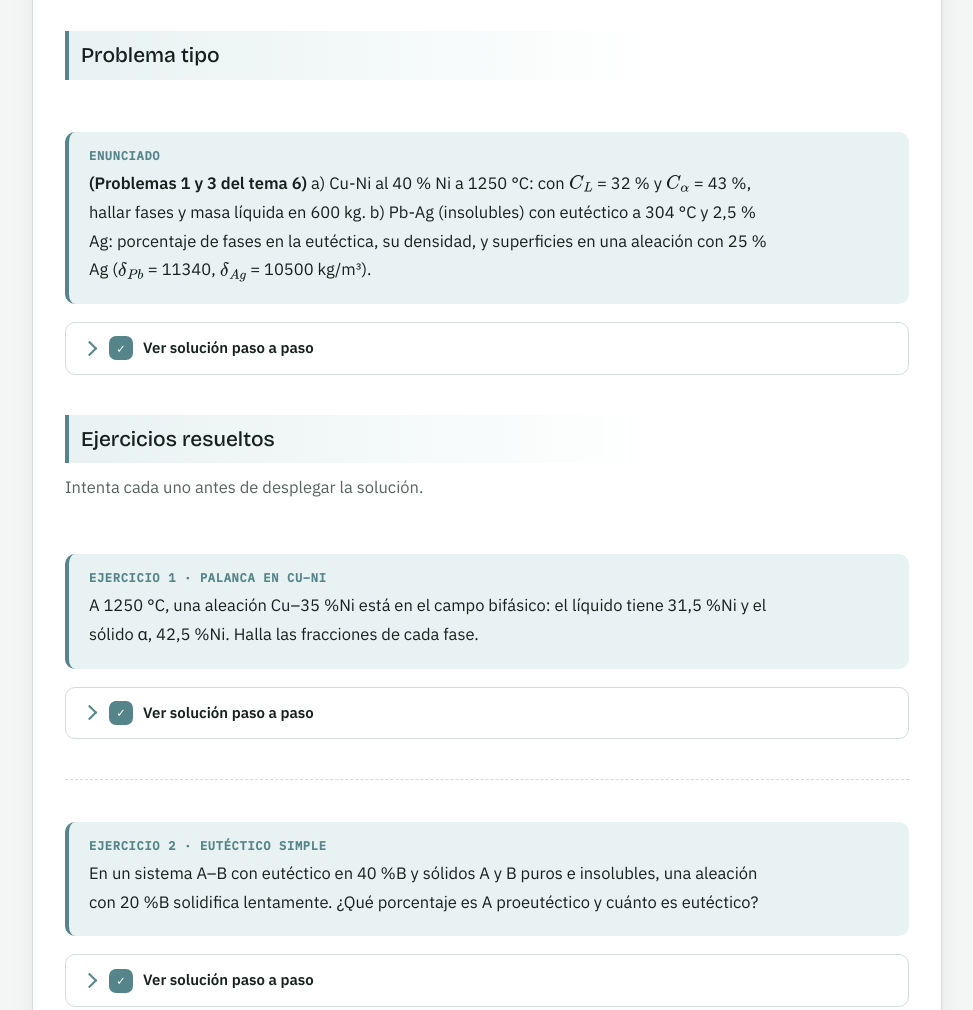
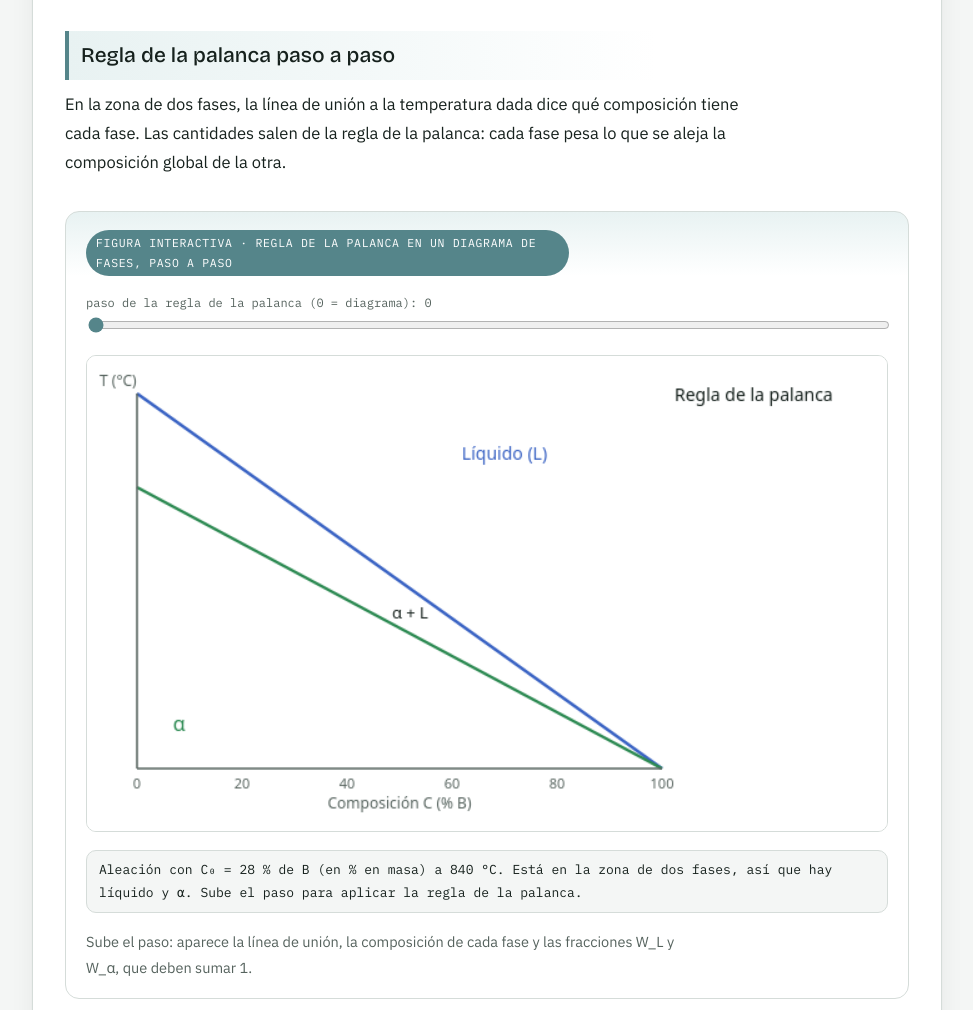
Before and after one commit to helionacon-ui/Ciencia-e-ingenier-a-de-materiales, a plain HTML site: page tema-06.html in a window 1280 px wide. Shown: the part 4744-5754 px from the top of the page, without its empty margins (288-1261 px from the left). Drawn offline with nearby package versions, Linux system fonts and the light colour scheme.

Commit message:
Tema 6: regla de la palanca paso a paso (simulador interactivo)
Co-Authored-By: Claude Haiku 5.5 <noreply@anthropic.com>
Claude-Session: https://claude.ai/code/session_013s7DMYBpC24BhHBw2Uz9jU

```diff
--- a/sims.js
+++ b/sims.js
@@ -758,5 +758,51 @@ SIMS.corrosion=el=>build(el,{w:660,h:400,
   Soluciones: aislar eléctricamente los dos metales, elegir metales próximos en la serie, invertir las áreas (pieza grande activa y elemento pequeño noble), pintar el <b>cátodo</b> (nunca solo el ánodo) o añadir ánodos de sacrificio de Zn o Mg.<br>
   <span class="hint">Un tornillo de acero en una chapa de cobre falla en semanas; un tornillo de cobre en una chapa de acero aguanta años. Es el mismo par con las áreas al revés.</span>`);}});
 
+/* ---- Regla de la palanca paso a paso (C₀ = 28 %, 840 °C, C_α = 20 %, C_L = 40 %) ---- */
+SIMS.palancaPaso=el=>build(el,{w:640,h:380,
+ sliders:[{k:'paso',v:0,min:0,max:5,step:1,l:'paso de la regla de la palanca (0 = diagrama)',u:''}],
+ draw(a){a.clear();const p=a.st.paso;
+  const K={L:'#3a63c4',al:'#2c8a52',c0:'#c43d63',tie:'#b8730c'};
+  const X=c=>40+c*4.2, Y=T=>330-(T-600)*0.75;
+  // fronteras (líquidus y solidus)
+  a.line(X(0),Y(1000),X(100),Y(600),K.L,2.5);
+  a.line(X(0),Y(900),X(100),Y(600),K.al,2.5);
+  a.line(X(0),Y(600),X(100),Y(600),C.muted,1.5);
+  a.line(X(0),Y(600),X(0),Y(1000),C.muted,1.5);
+  a.txt('Líquido (L)',X(70),Y(930),K.L,14,'center');
+  a.txt('α',X(8),Y(640),K.al,16,'center');
+  a.txt('α + L',X(52),Y(760),C.text,13,'center');
+  a.txt('Composición C (% B)',X(50),362,C.muted,12,'center');
+  a.txt('T (°C)',X(0)-30,Y(1000)-6,C.muted,12,'left');
+  [0,20,40,60,80,100].forEach(c=>a.txt(String(c),X(c),Y(600)+16,C.muted,11,'center'));
+  // línea de unión y composiciones
+  if(p>=1){
+    a.line(X(20),Y(840),X(40),Y(840),K.tie,3.5);
+    a.circ(X(20),Y(840),4,K.al,true); a.circ(X(40),Y(840),4,K.L,true);
+    a.txt('C_α = 20 %',X(20),Y(840)-10,K.al,12,'center');
+    a.txt('C_L = 40 %',X(40),Y(840)-10,K.L,12,'center');
+    a.txt('840 °C',X(0)+4,Y(840)-6,K.tie,12,'left');
+  }
+  if(p>=2){ // composición de la aleación
+    a.line(X(28),Y(840),X(28),Y(600),K.c0,1.5,[4,3]);
+    a.circ(X(28),Y(840),4,K.c0,true);
+    a.txt('C₀ = 28 %',X(28)+4,Y(600)-10,K.c0,12,'left');
+  }
+  // resultados
+  const items=[[60,1,'Línea de unión a 840 °C',C.text],[84,2,'W_L = (C₀ − C_α)/(C_L − C_α)',K.L],[104,2,'    = 8/20 = 0,40',K.L],
+    [128,3,'W_α = (C_L − C₀)/(C_L − C_α)',K.al],[148,3,'    = 12/20 = 0,60',K.al],[172,4,'W_L + W_α = 1 ✓',C.text],[196,5,'40 % líquido + 60 % α',K.tie]];
+  a.txt('Regla de la palanca',470,36,C.text,14,'left');
+  items.forEach(([y,k,s,c])=>{if(p>=k)a.txt(s,470,y,c,11,'left');});
+  const T=[
+   'Aleación con C₀ = 28 % de B (en % en masa) a 840 °C. Está en la zona de dos fases, así que hay líquido y α. Sube el paso para aplicar la regla de la palanca.',
+   'Dibujamos la línea de unión horizontal a 840 °C: corta la frontera del líquido en C_L = 40 % y la del sólido en C_α = 20 %.',
+   'Fracción de líquido: W_L = (C₀ − C_α)/(C_L − C_α) = (28 − 20)/(40 − 20) = 0,40. Es la distancia de C₀ al sólido, dividida por toda la línea.',
+   'Fracción de α: W_α = (C_L − C₀)/(C_L − C_α) = (40 − 28)/20 = 0,60. Es la distancia de C₀ al líquido.',
+   'Comprobación: W_L + W_α = 0,40 + 0,60 = 1. Si no suma 1, hay un error en los puntos de la línea de unión.',
+   'Resultado: a 840 °C hay un 40 % en masa de líquido y un 60 % de α. Las composiciones de las fases vienen fijadas por la línea de unión; la regla da proporciones de masa.'
+  ];
+  a.html(`<div>${T[p]}</div>`);
+ }});
+
 document.querySelectorAll('[data-sim]').forEach(el=>{const f=SIMS[el.dataset.sim];if(f)f(el);});
 })();
--- a/tema-06.html
+++ b/tema-06.html
@@ -45,6 +45,10 @@
 <h3 id="t6-metodo">Cómo se resuelve</h3>
 <ol class="steps"><li>Sitúa la composición \(C_0\) y la temperatura: ¿cuántas fases hay?</li><li>Traza la isoterma, lee \(C_L\) y \(C_\alpha\) en los extremos y aplica la palanca (brazo OPUESTO a la fase que calculas).</li><li>Para constituyentes: justo por encima de la eutéctica calcula el primario; al cruzar, todo el líquido restante se convierte en eutéctico.</li><li>Para superficie: pasa de masa a volumen dividiendo por la densidad y normaliza a 100 %.</li></ol>
 <div class="box trap"><h4>Trampas típicas</h4><ul><li>Usar el brazo del mismo lado (sale el porcentaje de la otra fase).</li><li>Confundir %fase con %constituyente: en el eutéctico hay α y β repartidos.</li><li>Olvidar que en una aleación con fases insolubles las composiciones de las fases son 0 % y 100 %.</li><li>Comparar superficies sin convertir masa en volumen cuando las densidades son distintas.</li></ul></div>
+<h3 id="t6-palanca">Regla de la palanca paso a paso</h3>
+<p>En la zona de dos fases, la línea de unión a la temperatura dada dice qué composición tiene cada fase. Las cantidades salen de la regla de la palanca: cada fase pesa lo que se aleja la composición global de la otra.</p>
+<figure class="fig"><p class="ft">Figura interactiva · regla de la palanca en un diagrama de fases, paso a paso</p><div data-sim="palancaPaso"></div><figcaption>Sube el paso: aparece la línea de unión, la composición de cada fase y las fracciones W_L y W_α, que deben sumar 1.</figcaption></figure>
+<div class="box trap"><h4>Trampas típicas</h4><ul><li>Dar la fracción de una fase como la distancia a esa misma fase: la fracción de α es la distancia al líquido, y al revés.</li><li>Usar la regla de la palanca fuera de la zona de dos fases.</li><li>Confundir fracción másica con fracción de volumen.</li></ul></div>
 <h3 id="t6-problema">Problema tipo</h3>
 <div class="prob"><div class="enun"><p class="et">Enunciado</p><p><b>(Problemas 1 y 3 del tema 6)</b> a) Cu-Ni al 40 % Ni a 1250 °C: con \(C_L\) = 32 % y \(C_\alpha\) = 43 %, hallar fases y masa líquida en 600 kg. b) Pb-Ag (insolubles) con eutéctico a 304 °C y 2,5 % Ag: porcentaje de fases en la eutéctica, su densidad, y superficies en una aleación con 25 % Ag (\(\delta_{Pb}\) = 11340, \(\delta_{Ag}\) = 10500 kg/m³).</p></div>
 <details class="paso"><summary><span class="pn">✓</span>Ver solución paso a paso</summary><div class="inner"><p>a) Palanca: \(\%L=\dfrac{43-40}{43-32}\times100=\mathbf{27{,}3\ \%}\) y \(\%\alpha=\dfrac{40-32}{11}\times100=\mathbf{72{,}7\ \%}\). En 600 kg: \(0{,}273\cdot600=\mathbf{164\ kg}\) de líquido ✓.</p>
```
